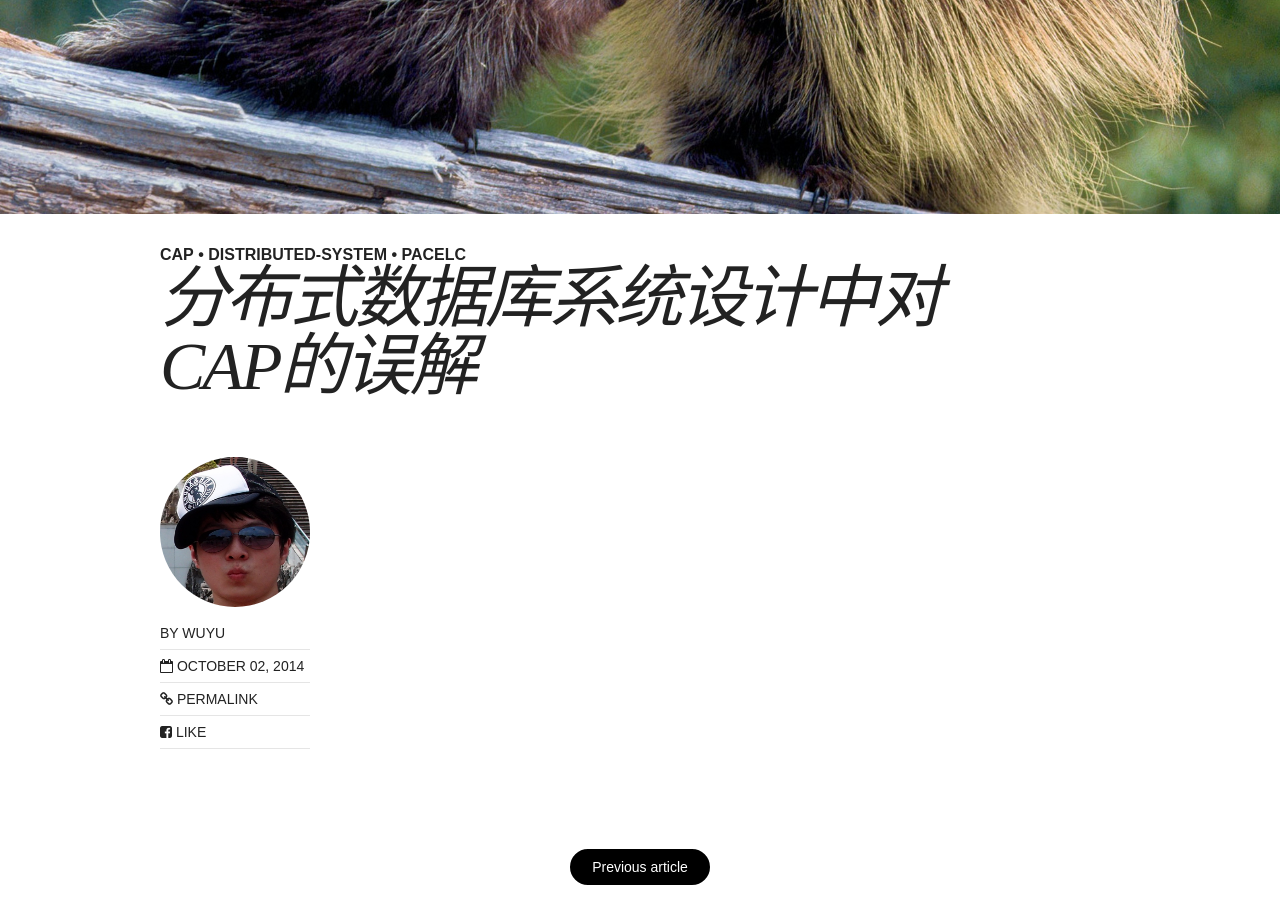
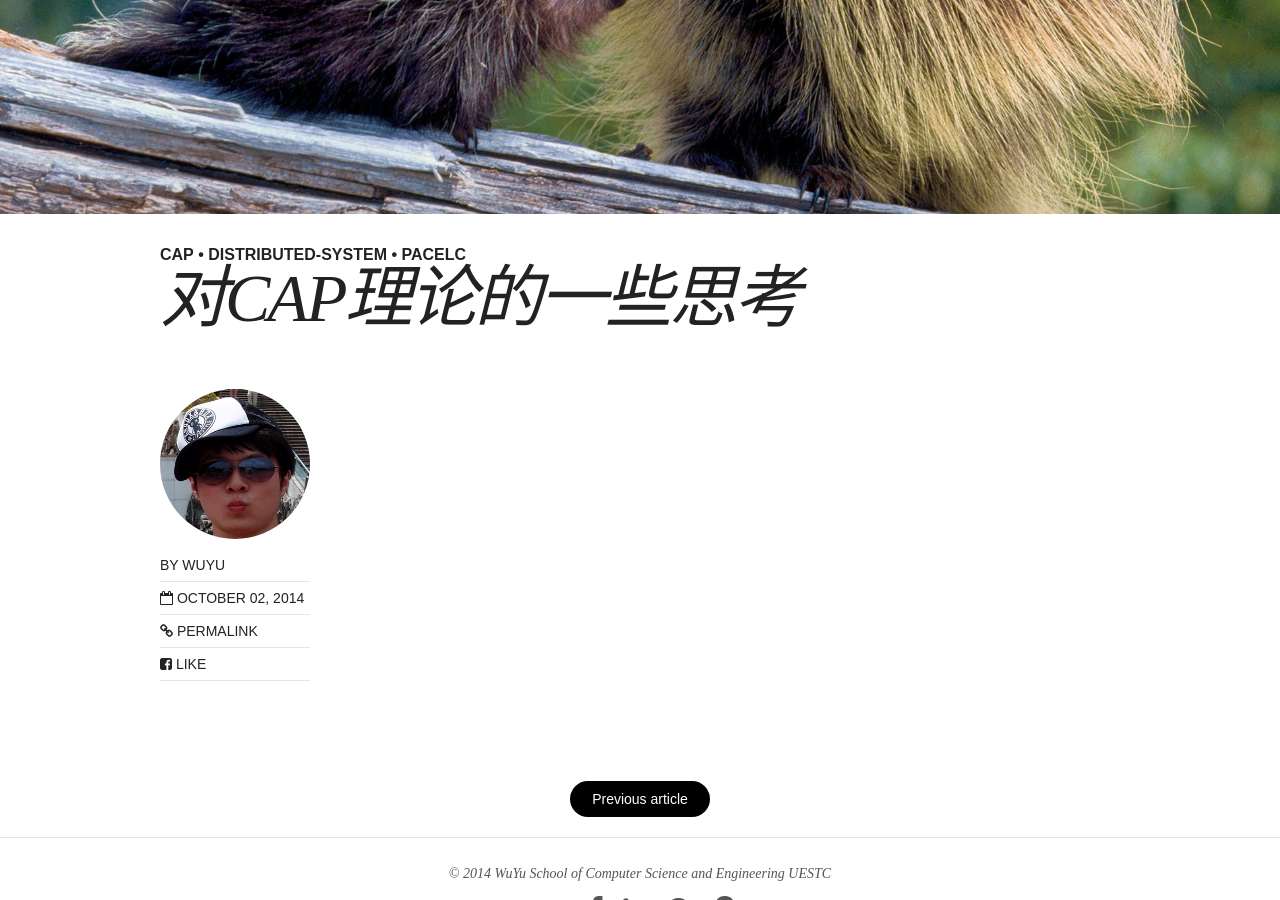
Before and after one commit to wuyu201321060203/wuyu201321060203.github.io, a Jekyll site: the page built from _posts/2014-10-02-PACELC.md, in a window 1280 px wide and 900 px high, scrolled down 479 px. Built offline with Jekyll 4.4.1, drawn with Linux system fonts in a browser that asks for light colours; nearby versions of some CDN libraries; comment, search, counter and statistics services are not loaded.

Commit message:
Published with https://stackedit.io/

```diff
--- a/_posts/2014-10-02-PACELC.md
+++ b/_posts/2014-10-02-PACELC.md
@@ -1,6 +1,6 @@
 ---
 layout: post
-title:  分布式数据库系统设计中对CAP的误解
+title:  对CAP理论的一些思考
 category: articles
 tags: CAP distributed-system PACELC
 image:
```
